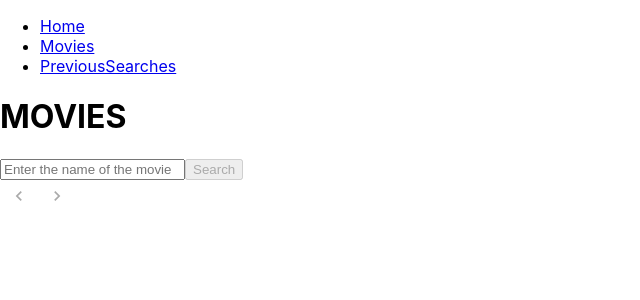
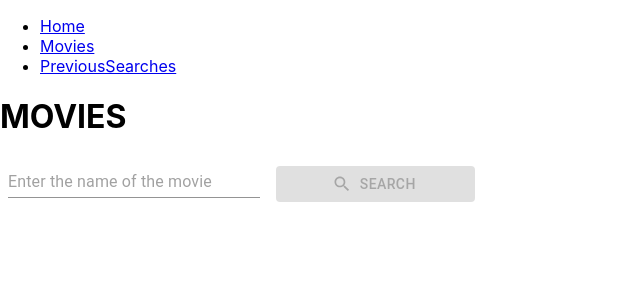
Before and after one commit to mexell96/movie-house, a React (Create React App) app: page /movies in a window 1280 px wide. Shown: the top 300 px of the page, without its empty margins (0-640 px from the left). Built offline with nearby package versions, Linux system fonts and the light colour scheme.

Commit message:
fixed bugs

```diff
--- a/package.json
+++ b/package.json
@@ -4,6 +4,7 @@
   "private": true,
   "dependencies": {
     "@material-ui/core": "^4.11.4",
+    "@material-ui/icons": "^4.11.2",
     "@material-ui/lab": "^4.0.0-alpha.58",
     "@testing-library/jest-dom": "^5.14.1",
     "@testing-library/react": "^11.2.7",
--- a/src/components/MoviesList.js
+++ b/src/components/MoviesList.js
@@ -2,11 +2,14 @@ import React, { useEffect } from "react";
 import { useDispatch, useSelector } from "react-redux";
 import { Link } from "react-router-dom";
 import { fetchMovies } from "../redux/actions";
+import { useLocation } from "react-router";
+import { Container, Paper, Grid } from "@material-ui/core";
 
 function MoviesList() {
   const request = useSelector((state) => state.searchValuesReducer);
   const movies = useSelector((state) => state.moviesReducer.movies);
   const dispatch = useDispatch();
+  const location = useLocation();
 
   useEffect(() => {
     if (request.inputValue && request.page) {
@@ -15,21 +18,40 @@ function MoviesList() {
   }, [request]);
 
   return (
-    <div>
+    <Container maxWidth="xl">
+      <Grid container spacing={2} justify="center">
+        {location.search && !request.inputValue && <div>Invalid request</div>}
+        {location.search && !request.page && <div>Invalid page</div>}
+
         {!movies && <h5>Not found</h5>}
-      {movies.map((movie) => {
+        {movies &&
+          movies.map((movie) => {
             return (
+              <Grid item xs={12} sm={6} md={4} lg={2} xl={2}>
+                <Paper
+                  style={{
+                    height: 600,
+                    width: "100%",
+                    background: "#ffffa2",
+                  }}>
                   <div key={movie.imdbID}>
                     <Link to={`/movies/${movie.imdbID}`}>
                       <h2>{movie.Title}</h2>
                     </Link>
-            <img src={movie.Poster} alt={movie.Title} />
+                    <img
+                      src={movie.Poster}
+                      alt={movie.Title}
+                      style={{ height: "inherit", width: "100%" }}
+                    />
                     <p>{movie.Plot}</p>
                     <span>{movie.Year}</span>
                   </div>
+                </Paper>
+              </Grid>
             );
           })}
-    </div>
+      </Grid>
+    </Container>
   );
 }
 
--- a/src/components/Pagination.js
+++ b/src/components/Pagination.js
@@ -6,23 +6,22 @@ import Pagination from "@material-ui/lab/Pagination";
 const PaginationForMovies = () => {
   const dispatch = useDispatch();
   const totalResults = useSelector((state) => state.moviesReducer.totalResults);
-  const inputValue = useSelector(
-    (state) => state.searchValuesReducer.inputValue
-  );
-  const page = useSelector((state) => state.searchValuesReducer.page);
+  const request = useSelector((state) => state.searchValuesReducer);
 
   const handleChange = (event, page) => {
-    dispatch(setSearchValue({ inputValue, page }));
+    dispatch(setSearchValue({ inputValue: request.inputValue, page }));
   };
 
   return (
     <div>
-      <Pagination
-        count={Math.ceil(totalResults / 10)}
-        page={+page}
-        onChange={handleChange}
-        color="primary"
-      />
+      {totalResults && (
+        <Pagination
+          count={Math.ceil(totalResults / 10)}
+          page={request.page}
+          onChange={handleChange}
+          color="primary"
+        />
+      )}
     </div>
   );
 };
--- a/src/components/SearchInput.js
+++ b/src/components/SearchInput.js
@@ -1,34 +1,61 @@
 import { setSearchValue } from "./../redux/actions";
-import React, { useState } from "react";
-import { useDispatch } from "react-redux";
+import React, { useState, useEffect } from "react";
+import { useDispatch, useSelector } from "react-redux";
+import { Button, TextField } from "@material-ui/core";
+import { makeStyles } from "@material-ui/core/styles";
+import SearchIcon from "@material-ui/icons/Search";
+
+const useStyles = makeStyles((theme) => ({
+  root: {
+    "& > *": {
+      margin: theme.spacing(1),
+      width: "25ch",
+    },
+  },
+  button: {
+    margin: theme.spacing(1),
+  },
+}));
 
 function SearchInput() {
+  const classes = useStyles();
   const dispatch = useDispatch();
-  const [inputValue, setInputValue] = useState("");
+  const request = useSelector((state) => state.searchValuesReducer);
+  const [input, setInput] = useState(request.inputValue || "");
   const searchValue = {
-    inputValue: inputValue,
+    inputValue: input,
     page: 1,
-  };
-
-  const handler = () => {
-    dispatch(setSearchValue(searchValue));
   };
 
   const onFormSubmit = (e) => {
     e.preventDefault();
-    handler();
+    dispatch(setSearchValue(searchValue));
   };
 
+  useEffect(() => {
+    setInput(request.inputValue);
+  }, [request.inputValue]);
+
   return (
-    <form onSubmit={onFormSubmit}>
-      <input
-        value={inputValue}
-        onChange={(e) => setInputValue(e.target.value)}
+    <form
+      className={classes.root}
+      noValidate
+      autoComplete="off"
+      onSubmit={onFormSubmit}>
+      <TextField
+        value={input}
+        onChange={(e) => setInput(e.target.value)}
         placeholder="Enter the name of the movie"
       />
-      <button type="submit" disabled={!inputValue}>
+      <Button
+        type="submit"
+        disabled={!input}
+        variant="contained"
+        color="primary"
+        className={classes.button}
+        startIcon={<SearchIcon />}>
         Search
-      </button>
+      </Button>
     </form>
   );
 }
--- a/src/components/URL.js
+++ b/src/components/URL.js
@@ -13,8 +13,8 @@ function URL() {
   const getUrl = () => {
     const searchParams = new URLSearchParams(location.search);
     const searchValue = {
-      inputValue: searchParams.get("s"),
-      page: searchParams.get("page"),
+      inputValue: searchParams.get("s") || "",
+      page: searchParams.get("page") || 1,
     };
     if (location.search) {
       dispatch(setSearchValue(searchValue));
@@ -33,7 +33,7 @@ function URL() {
     if (request.inputValue) {
       changeRouter(request.inputValue, request.page);
     }
-  }, [request.inputValue, request.page]);
+  }, [request]);
 
   return false;
 }
--- a/src/pages/Movie.js
+++ b/src/pages/Movie.js
@@ -6,13 +6,17 @@ const Movie = () => {
   const { id } = useParams();
   const [movie, setMovie] = useState();
 
-  useEffect(async () => {
-    const mov = await getMovie(id);
-    setMovie(mov.data);
+  const fetchMovie = async () => {
+    const { data } = await getMovie(id);
+    setMovie(data);
+  };
+
+  useEffect(() => {
+    fetchMovie();
   }, [id]);
 
   return (
-    <div>
+    <>
       {movie && (
         <div>
           <h4>{movie.Title}</h4>
@@ -21,8 +25,8 @@ const Movie = () => {
           <span>{movie.Plot}</span>
         </div>
       )}
-      {!movie && <div>Loading..</div>}
-    </div>
+      {!movie && <div>Loading...</div>}
+    </>
   );
 };
 
--- a/src/redux/searchValuesReducer.js
+++ b/src/redux/searchValuesReducer.js
@@ -10,7 +10,7 @@ export const searchValuesReducer = (state = initialState, action) => {
     case SET_SEARCH_VALUES:
       return {
         inputValue: action.payload.inputValue,
-        page: action.payload.page,
+        page: +action.payload.page,
       };
     default:
       return state;
```
Also changed, not shown: 1 other file (tests, documents, lock files or other folders). Lines whose indentation alone changed are shown as unchanged.
